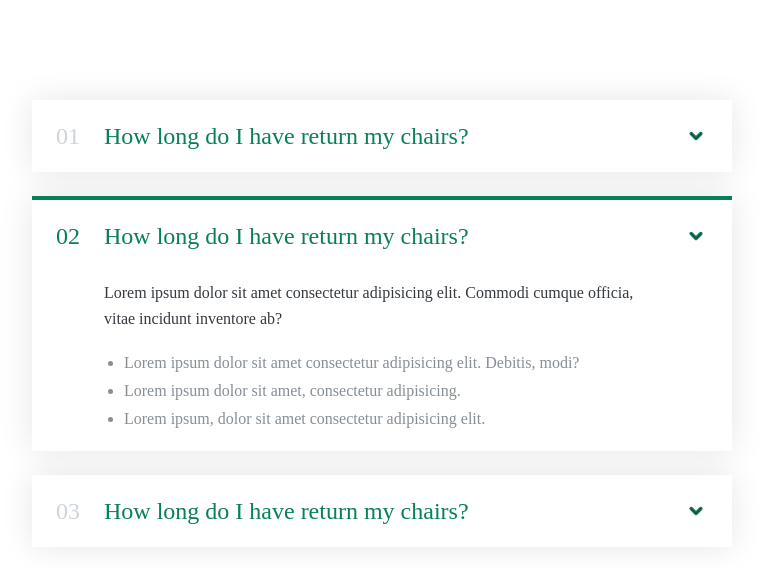
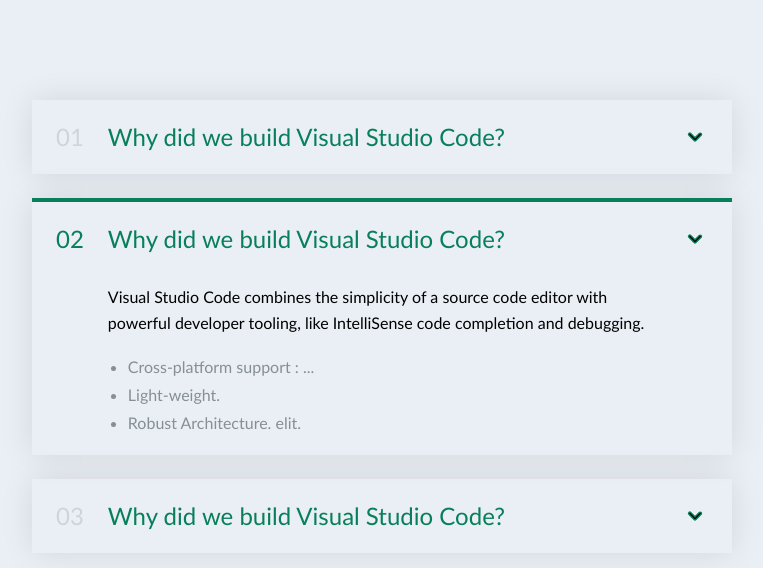
Before and after one commit to dev-sumanpandit/website-component, a plain HTML site: page accordion/index.html in a window 1280 px wide. Shown: the whole page, without its empty margins (258-1021 px from the left). Drawn offline with Linux system fonts and the light colour scheme.

Commit message:
Added hover effect and Chanfed the HTML text

```diff
--- a/accordion/index.html
+++ b/accordion/index.html
@@ -17,7 +17,7 @@
         <div class="accordion">
             <div class="item">
                 <p class="number">01</p>
-                <p class="text">How long do I have return my chairs?</p>
+                <p class="text">Why did we build Visual Studio Code?</p>
                 <svg
                     xmlns="http://www.w3.org/2000/svg"
                     class="icon"
@@ -32,19 +32,19 @@
                 </svg>
                 <div class="hidden-box">
                     <p>
-                        Lorem ipsum dolor sit amet consectetur adipisicing elit.
-                        Commodi cumque officia, vitae incidunt inventore ab?
+                        Visual Studio Code combines the simplicity of a source code editor with powerful developer tooling, like IntelliSense code completion and debugging.
                     </p>
                     <ul>
                         <li>
-                            Lorem ipsum dolor sit amet consectetur adipisicing
-                            elit. Debitis, modi?
+                            Cross-platform support : ...
+
+
                         </li>
                         <li>
-                            Lorem ipsum dolor sit amet, consectetur adipisicing.
+                            Light-weight.
                         </li>
                         <li>
-                            Lorem ipsum, dolor sit amet consectetur adipisicing
+                            Robust Architecture.
                             elit.
                         </li>
                     </ul>
@@ -53,7 +53,7 @@
 
             <div class="item open">
                 <p class="number">02</p>
-                <p class="text">How long do I have return my chairs?</p>
+                <p class="text">Why did we build Visual Studio Code?</p>
                 <svg
                     xmlns="http://www.w3.org/2000/svg"
                     class="icon"
@@ -68,19 +68,19 @@
                 </svg>
                 <div class="hidden-box">
                     <p>
-                        Lorem ipsum dolor sit amet consectetur adipisicing elit.
-                        Commodi cumque officia, vitae incidunt inventore ab?
+                        Visual Studio Code combines the simplicity of a source code editor with powerful developer tooling, like IntelliSense code completion and debugging.
                     </p>
                     <ul>
                         <li>
-                            Lorem ipsum dolor sit amet consectetur adipisicing
-                            elit. Debitis, modi?
+                            Cross-platform support : ...
+
+
                         </li>
                         <li>
-                            Lorem ipsum dolor sit amet, consectetur adipisicing.
+                            Light-weight.
                         </li>
                         <li>
-                            Lorem ipsum, dolor sit amet consectetur adipisicing
+                            Robust Architecture.
                             elit.
                         </li>
                     </ul>
@@ -88,7 +88,7 @@
             </div>
             <div class="item">
                 <p class="number">03</p>
-                <p class="text">How long do I have return my chairs?</p>
+                <p class="text">Why did we build Visual Studio Code?</p>
                 <svg
                     xmlns="http://www.w3.org/2000/svg"
                     class="icon"
@@ -103,19 +103,19 @@
                 </svg>
                 <div class="hidden-box">
                     <p>
-                        Lorem ipsum dolor sit amet consectetur adipisicing elit.
-                        Commodi cumque officia, vitae incidunt inventore ab?
+                        Visual Studio Code combines the simplicity of a source code editor with powerful developer tooling, like IntelliSense code completion and debugging.
                     </p>
                     <ul>
                         <li>
-                            Lorem ipsum dolor sit amet consectetur adipisicing
-                            elit. Debitis, modi?
+                            Cross-platform support : ...
+
+
                         </li>
                         <li>
-                            Lorem ipsum dolor sit amet, consectetur adipisicing.
+                            Light-weight.
                         </li>
                         <li>
-                            Lorem ipsum, dolor sit amet consectetur adipisicing
+                            Robust Architecture.
                             elit.
                         </li>
                     </ul>
--- a/accordion/style.css
+++ b/accordion/style.css
@@ -8,9 +8,6 @@
 
 
 
-/* Main color: #087f5b
-secondary color : #099268 ;
-Grey color: #343a40  */
 
 * {
     margin: 0;
@@ -22,17 +19,14 @@
   /* GENERAL STYLES */
   /* ------------------------ */
   body {
-    font-family: "inter" sans-serif;
-    color: #343a40;
+    font-family: 'Gill Sans', 'Gill Sans MT', Calibri, 'Trebuchet MS', sans-serif;
+    background-color: #eaeff5;
     line-height: 1;
   }
 
   .accordion {
     width: 700px;
     margin: 100px auto;
-    /* background-color: #343a40; */
-
-
     display: flex;
     flex-direction: column;
     gap: 24px;
@@ -41,13 +35,21 @@
 .item {
   box-shadow: 0 0 32px rgba(0, 0, 0, 0.1);
   padding: 24px;
-
   display: grid;
   grid-template-columns: auto 1fr auto;
   column-gap: 24px;
   row-gap: 32px;
   align-items: center;
 }
+
+.item:hover {
+  transform:scaleX(1.1);
+  transform:scaleY(1.1);
+  box-shadow: 10px 0 32px rgba(0, 0, 0, 0.1);
+  color: white;
+  background-color: black;
+}
+
 .number,
 .text {
   font-size: 24px;
@@ -59,12 +61,9 @@
   color: #ced4da;
 }
 
-.text {
-
-}
 
 .icon {
-  width: 24px;
+  width: 26px;
   stroke: #087f5b;
 }
 
@@ -100,7 +99,3 @@
 .open .number, .open .text {
   color: #087f5b;
 }
-
-/* .hidden-box li {
-  margin-bottom: 12px;
-} */
```
